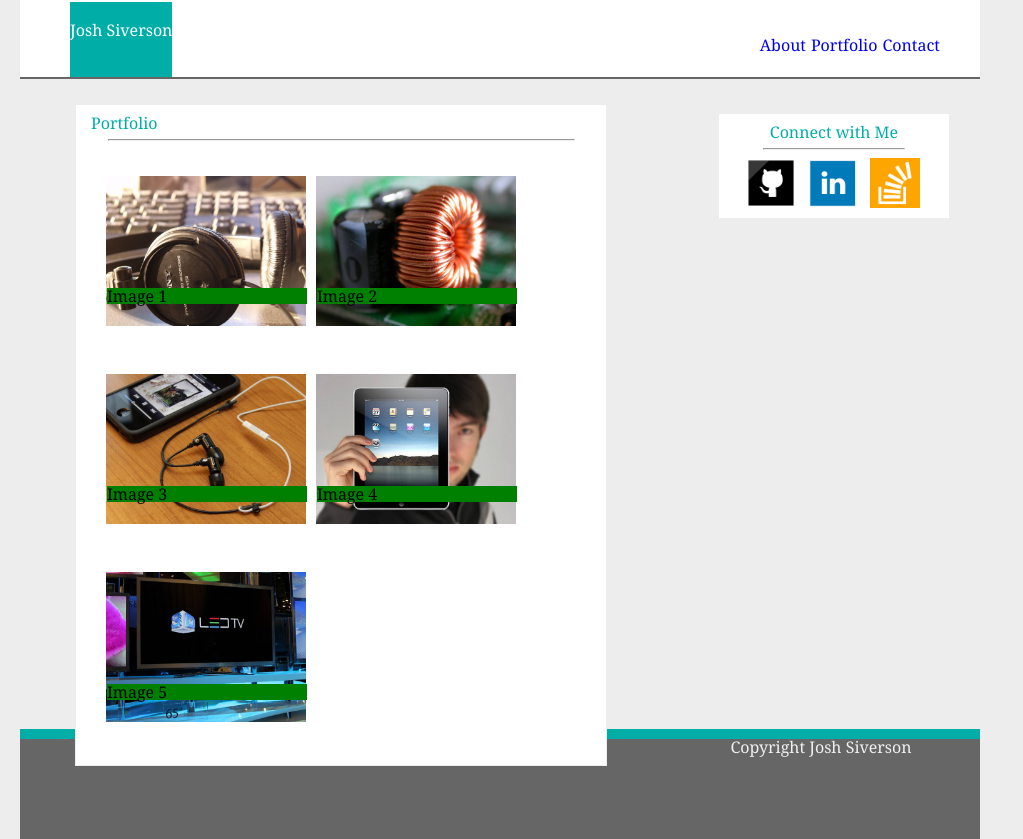
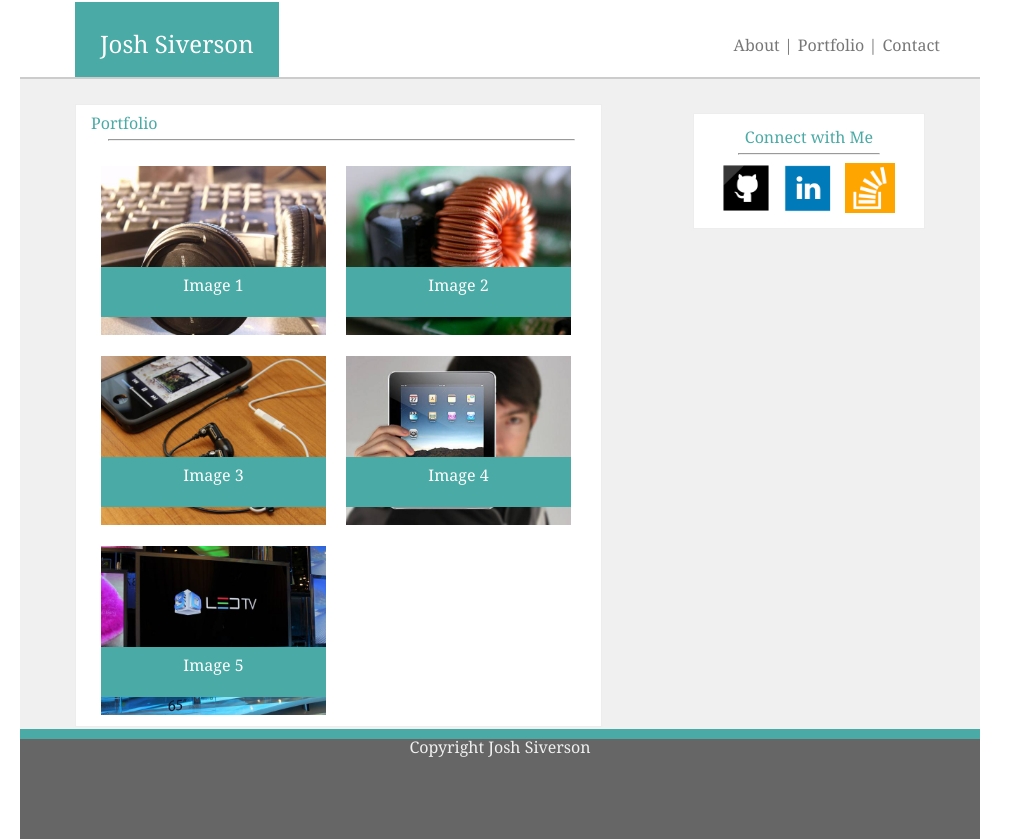
Before and after one commit to siverson90/Basic-Portfolio, a plain HTML site: page portfolio.html in a window 1280 px wide. Shown: the whole page, without its empty margins (0-1023 px from the left). Drawn offline with Linux system fonts and the light colour scheme.

Commit message:
updated nav links to grey and adding vertical bars. Removed header tag, as it wasn't being used. Update colors for background, text, and borders

```diff
--- a/assets/css/style.css
+++ b/assets/css/style.css
@@ -1,25 +1,32 @@
 body {
-  background-color: #ededed;
   width: 960px;
   font-family: Georgia, Times, "Times New Roman",serif;
   margin: 0px 20px 0px 20px
 }
 
 h2 {
-  color: #00aea7;
+  color: #4aaaa5;
 }
 
 h3 {
-  color: #00aea7;
+  color: #4aaaa5;
   float: center;
 }
 
-a {text-decoration: none; }
+a {
+  text-decoration: none;
+  color: #777777;
+}
+
+p {
+  color:#777777;
+}
 
 footer {
   background-color: #666666;
   height:100px;
-  border-top: 10px solid #00aea7;
+  border-top: 10px solid #4aaaa5;
+  clear: both;
 }
 
 footer p {
@@ -31,7 +38,7 @@ footer p {
 }
 
 button{
-  background-color: #00aea7;
+  background-color: #4aaaa5;
   color: #f0f0f0;
   font-size: 18px;
 }
@@ -44,7 +51,7 @@ form{
   background-color: white;
   width: 960px;
   height: 75px;
-  border-bottom: 2px solid #666666;
+  border-bottom: 2px solid #cccccc;
   margin: 0;
   padding: 2px 0px 0px 0px;
 }
@@ -52,7 +59,6 @@ form{
 .nav-item-list{
   float: right;
   padding: 35px 35px;
-  color: #5c5d5e;
   text-decoration: none;
 }
 
@@ -60,17 +66,19 @@ form{
   float: right;
   margin-right: 5px;
   text-decoration: none;
-  color: #5c5d5e;
 }
 
 .name{
   float: left;
-  background-color: #00aea7;
+  background-color: #4aaaa5;
   text-align: center;
   color: white;
-  height: 55px;
-  margin-left: 50px;
-  padding-top: 20px;
+  height: 45px;
+  margin-left: 55px;
+  padding-top: 30px;
+  padding-left: 25px;
+  padding-right: 25px;
+  font-size: 24px;
 }
 
 .form-box {
@@ -81,13 +89,13 @@ form{
 
 .gallery{
   width: 100%;
-  margin: 10px 10px;
 }
 
 .container {
   width: 960px;
   height: 650px;
   margin: 0px auto;
+  background-color: #f0f0f0;
 }
 
 .profilePhoto {
@@ -100,8 +108,8 @@ form{
 .left-side {
   width: 500px;
   background-color: #ffffff;
-  margin: 25px 55px;
-  padding: 10px 15px 10px 15px;
+  margin: 25px 55px 0px 55px;
+  padding: 10px 10px 10px 15px;
   float: left;
   border: 1px solid #ededed;
 }
@@ -109,8 +117,8 @@ form{
 .right-side {
   width: 200px;
   background-color: #ffffff;
-  margin: 25px 30px;
-  padding: 10px 15px 10px 15px;
+  margin: 25px 55px 0px 10px;
+  padding: 15px 15px 15px 15px;
   text-align: center;
   float: right;
   border: 1px solid #ededed;
@@ -127,7 +135,7 @@ form{
 
 .hr-left {
   width: 465px;
-  margin-bottom: 20px;
+  margin-bottom: 5px;
 }
 
 .hr-right {
@@ -137,18 +145,23 @@ form{
 }
 
 .banner{
-  background-color: green;
+  background-color: #4aaaa5;
   position: relative;
-  bottom: 50px;
-  right: -11px;
+  bottom: 70px;
   width: 100%;
+  height: 40px;
   z-index: 1;
+  text-align: center;
+  color: white;
+  padding-top: 10px;
 }
 
 .img-container{
   float: left;
-  width: 40%;
-  margin: 5px 5px;
+  width: 45%;
+  height: 150px;
+  margin: 20px 10px;
+
 }
 
 .all-images{
--- a/portfolio.html
+++ b/portfolio.html
@@ -8,18 +8,16 @@
 <body>
 
 <div class="header-container">
-  <header>
     <ul>
       <div class="name">
         <li>Josh Siverson</li>
       </div>
       <div class="nav-item-list">
         <li class="nav-item"><a href="contact.html">Contact</a></li>
-        <li class="nav-item"><a href="portfolio.html">Portfolio</a></li>
-        <li class="nav-item"><a href="index.html">About</a></li>
+         <li class="nav-item"><a href="portfolio.html">Portfolio |</a></li>
+        <li class="nav-item"><a href="index.html">About |</a></li>
       </div>
     </ul>
-  </header>
 </div>
 
   <div class="container">
@@ -29,7 +27,6 @@
     <div class="all-images">
       <h2>Portfolio</h2>
       <hr class="hr-left">
-
         <!-- Image 1 -->
         <div class="img-container">
           <img class="gallery" src="assets/images/big_headphones.jpg" alt="image 1">
@@ -79,11 +76,9 @@
       </p>
     </section>
   </div>
-     <section>
-      <footer>
-        <p>Copyright Josh Siverson</p>
-      </footer>
-    </section>
+  <footer>
+    <p>Copyright Josh Siverson</p>
+  </footer>
 
 </body>
 </html>
```
Also changed, not shown: contact.html (+2 -6 lines), index.html (+2 -8 lines).
